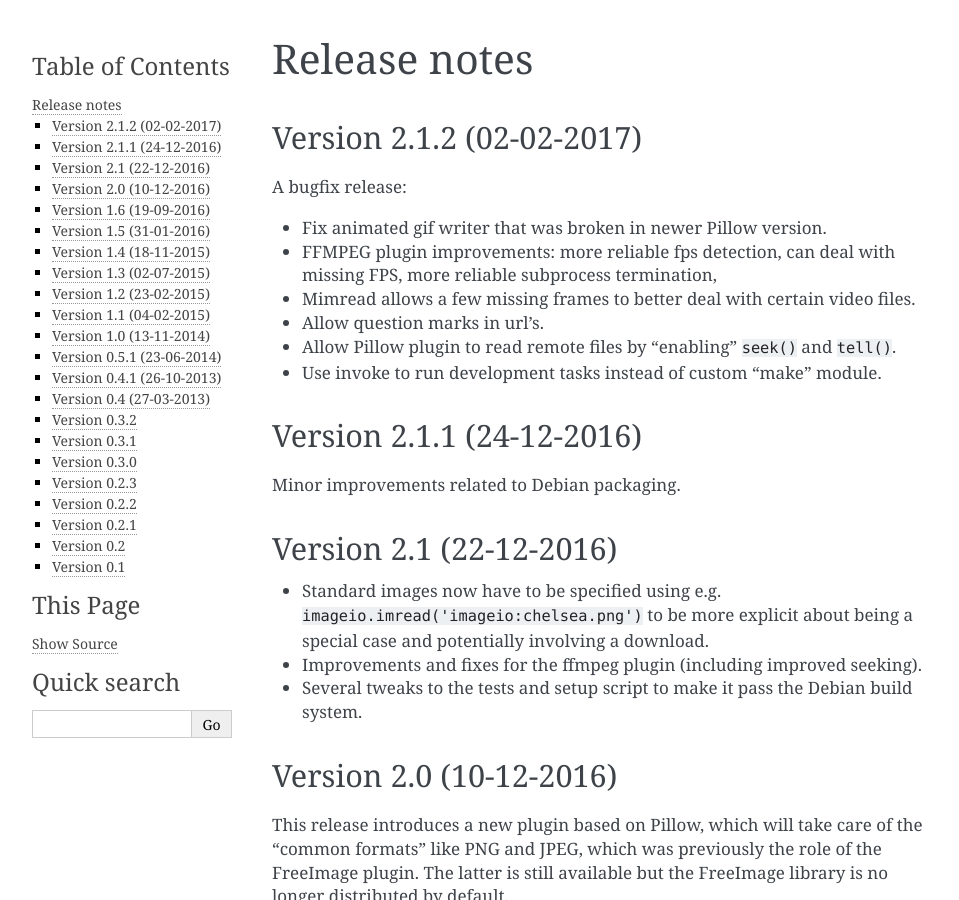
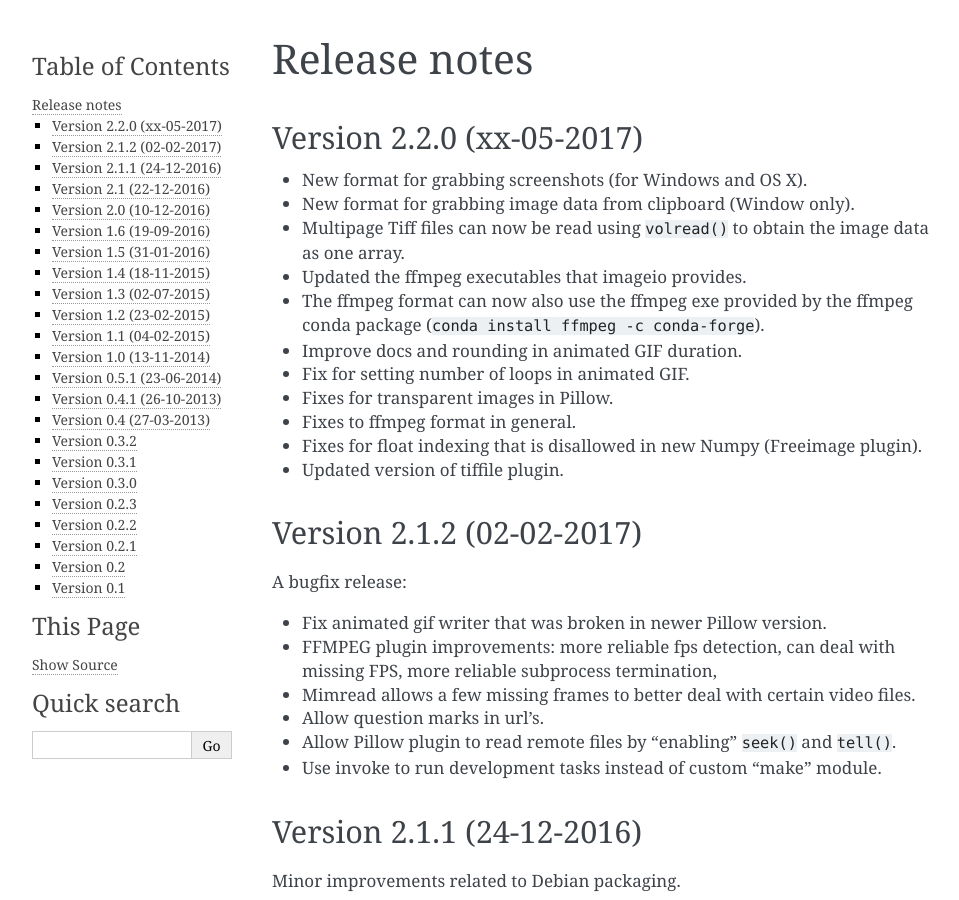
Before and after one commit to imageio/imageio, a Sphinx documentation site: the page built from docs/releasenotes.rst, in a window 1280 px wide and 900 px high. Shown: the whole window, without its empty margins (148-1107 px from the left). Built offline with Sphinx 7.4.7, drawn with Linux system fonts in a browser that asks for light colours; pages that are not in the unit, such as notebooks, are missing from menus.

Commit message:
update contributors and release notes

```diff
--- a/docs/releasenotes.rst
+++ b/docs/releasenotes.rst
@@ -1,6 +1,23 @@
 -------------
 Release notes
 -------------
+
+Version 2.2.0 (xx-05-2017)
+==========================
+
+* New format for grabbing screenshots (for Windows and OS X).
+* New format for grabbing image data from clipboard (Window only).
+* Multipage Tiff files can now be read using ``volread()`` to obtain the image
+  data as one array.
+* Updated the ffmpeg executables that imageio provides.
+* The ffmpeg format can now also use the ffmpeg exe provided by the ffmpeg
+  conda package (``conda install ffmpeg -c conda-forge``).
+* Improve docs and rounding in animated GIF duration.
+* Fix for setting number of loops in animated GIF.
+* Fixes for transparent images in Pillow.
+* Fixes to ffmpeg format in general.
+* Fixes for float indexing that is disallowed in new Numpy (Freeimage plugin).
+* Updated version of tiffile plugin.
 
 
 Version 2.1.2 (02-02-2017)
```
Also changed, not shown: CONTRIBUTORS.txt (+17 -1 lines).
